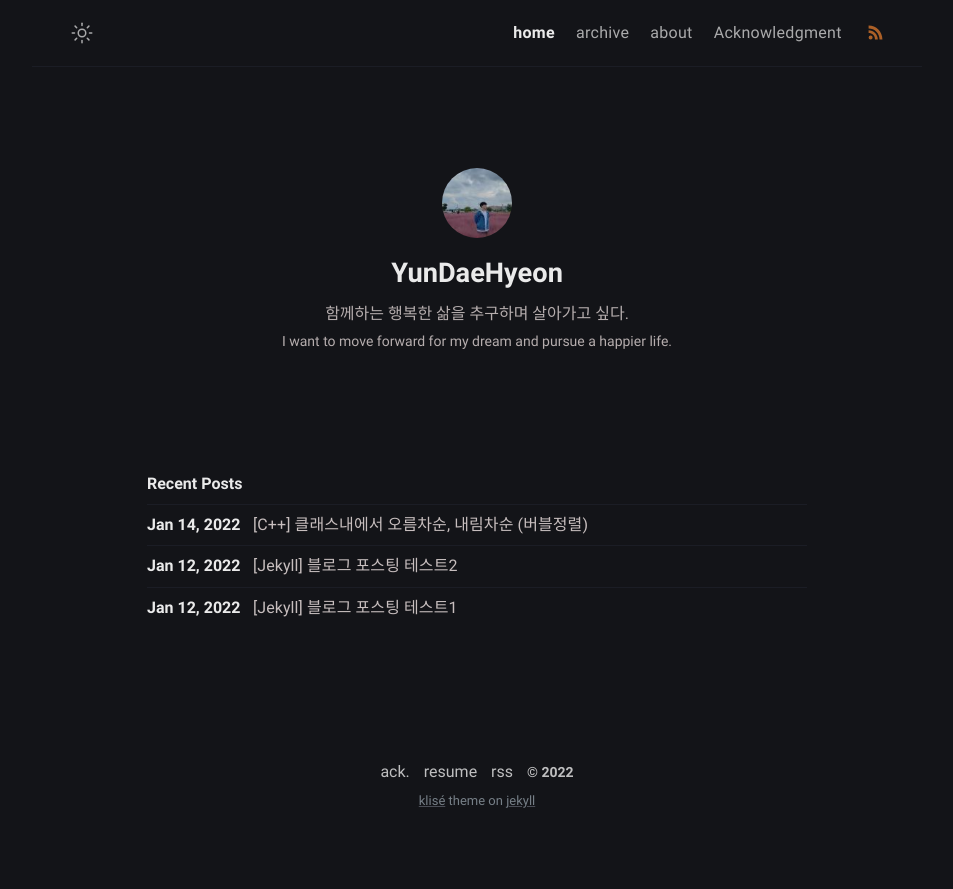
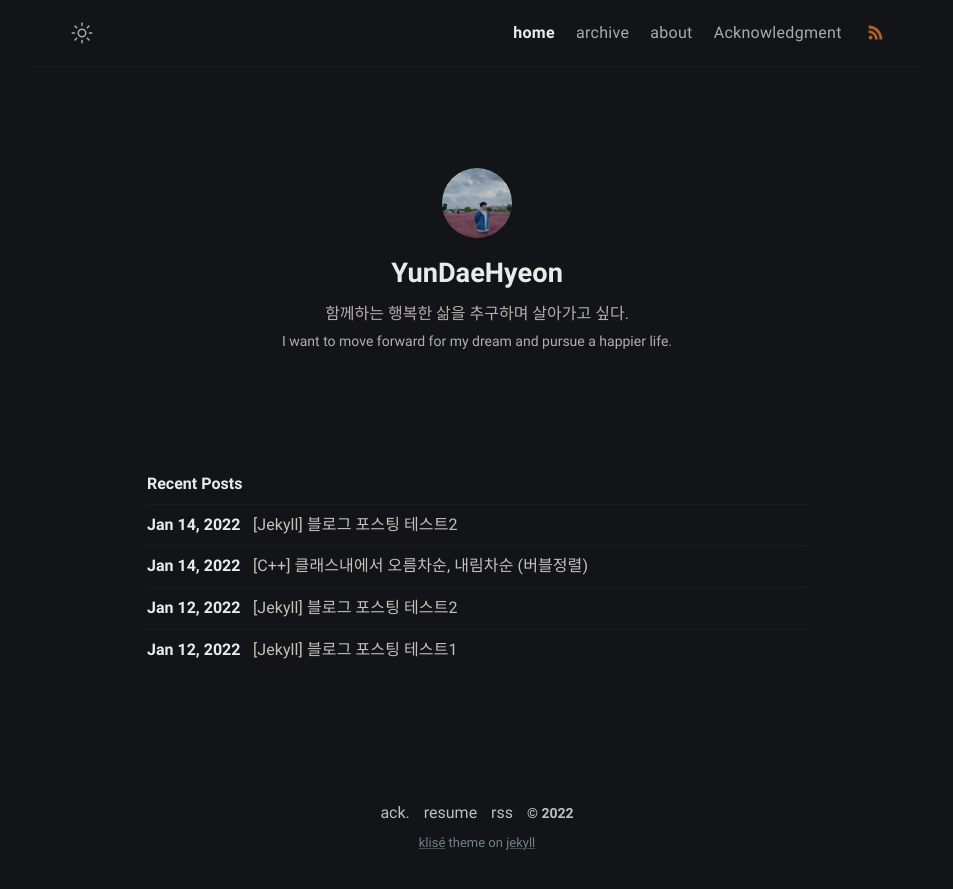
Before and after one commit to YunDaeHyeon/YunDaeHyeon.github.io, a Jekyll site: the page built from index.md, in a window 1280 px wide. Shown: the top 889 px of the page, without its empty margins (163-1116 px from the left). Built offline with Jekyll 4.4.1, drawn with Linux system fonts in a browser that asks for light colours.

Commit message:
깃살리기

````diff
--- a/_posts/깃블로그-포스팅-테스트3/2022-01-14-git-test3.md
+++ b/_posts/깃블로그-포스팅-테스트3/2022-01-14-git-test3.md
@@ -1,12 +1,13 @@
 ---
 layout: post
 title:  "[C++] 클래스내에서 오름차순, 내림차순 (버블정렬)"
-date:   2022-01-14 01:54:00+0900
+date:   2022-01-14 12:54:00 +0900
 categories: jekyll update
 tags: [blog,c++]
 toc: true
 toc_sticky: true
 ---
+테스트
 ```c++
 #include <iostream>
 using namespace std;
--- /dev/null
+++ b/_posts/깃블로그-포스팅-테스트4/2022-01-14-git-test4.md
@@ -0,0 +1,16 @@
+---
+layout: post
+title:  "[Jekyll] 블로그 포스팅 테스트2"
+date:   2022-01-14 17:11:00 +0900
+categories: jekyll update
+---
+마크다운 테스트
+
+{% highlight ruby %}
+include <stdio.h>
+
+int main(){
+    printf("깃블로그 포스팅 테스트");
+}
+#=> 깃블로그 포스팅 테스트
+{% endhighlight %}
````
